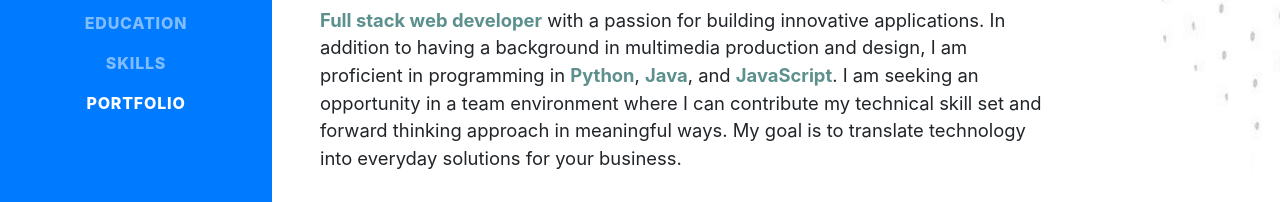
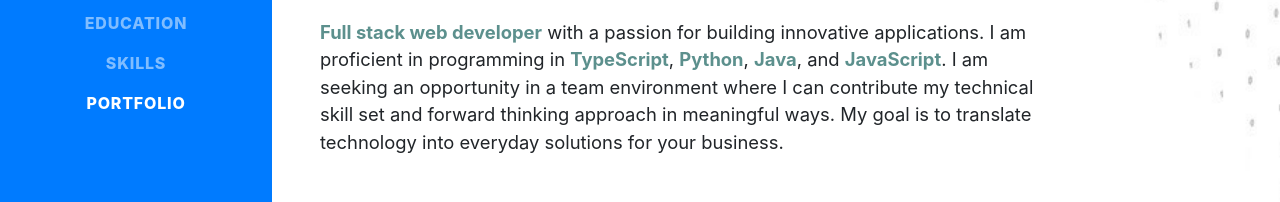
Before and after one commit to MichaelTWright/michaeltwright.github.io, a website with bundled scripts: page index.html in a window 1280 px wide. Shown: the part 479-681 px from the top of the page. Built offline with nearby package versions, Linux system fonts and the light colour scheme; a web font is replaced by a local one.

Commit message:
Update To Bio

```diff
--- a/index.html
+++ b/index.html
@@ -78,7 +78,7 @@
               <a class="text-primary2" href="mailto:michael.tr.wright@gmail.com">michael.tr.wright@gmail.com</a>
             </div>
           </div>
-          <p class="lead mb-5" style="width: 80%;"><b class="text-primary2">Full stack web developer</b> with a passion for building innovative applications. In addition to having a background in multimedia production and design, I am proficient in programming in <b class="text-primary2">Python</b>,  <b class="text-primary2">Java</b>, and <b class="text-primary2">JavaScript</b>. I am seeking an opportunity in a team environment where I can contribute my technical skill set and forward thinking approach in meaningful ways. My goal is to translate technology into everyday solutions for your business.</p>
+          <p class="lead mb-5" style="width: 80%;"><b class="text-primary2">Full stack web developer</b> with a passion for building innovative applications. I am proficient in programming in <b class="text-primary2">TypeScript</b>,  <b class="text-primary2">Python</b>,  <b class="text-primary2">Java</b>, and <b class="text-primary2">JavaScript</b>. I am seeking an opportunity in a team environment where I can contribute my technical skill set and forward thinking approach in meaningful ways. My goal is to translate technology into everyday solutions for your business.</p>
           <div class="social-icons">
             <a href="https://www.linkedin.com/in/michael-tr-wright/">
               <i class="fab fa-linkedin-in"></i>
```
